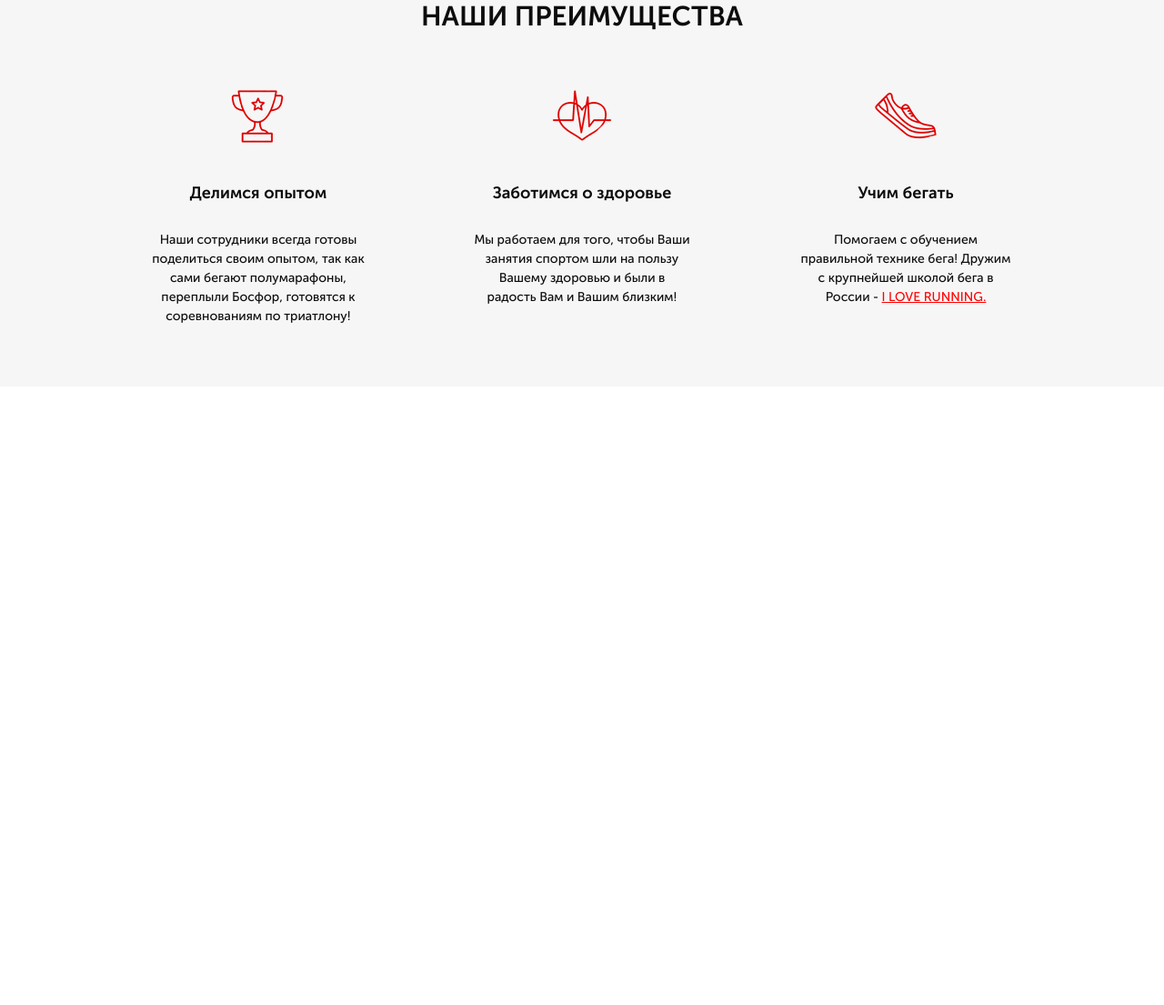
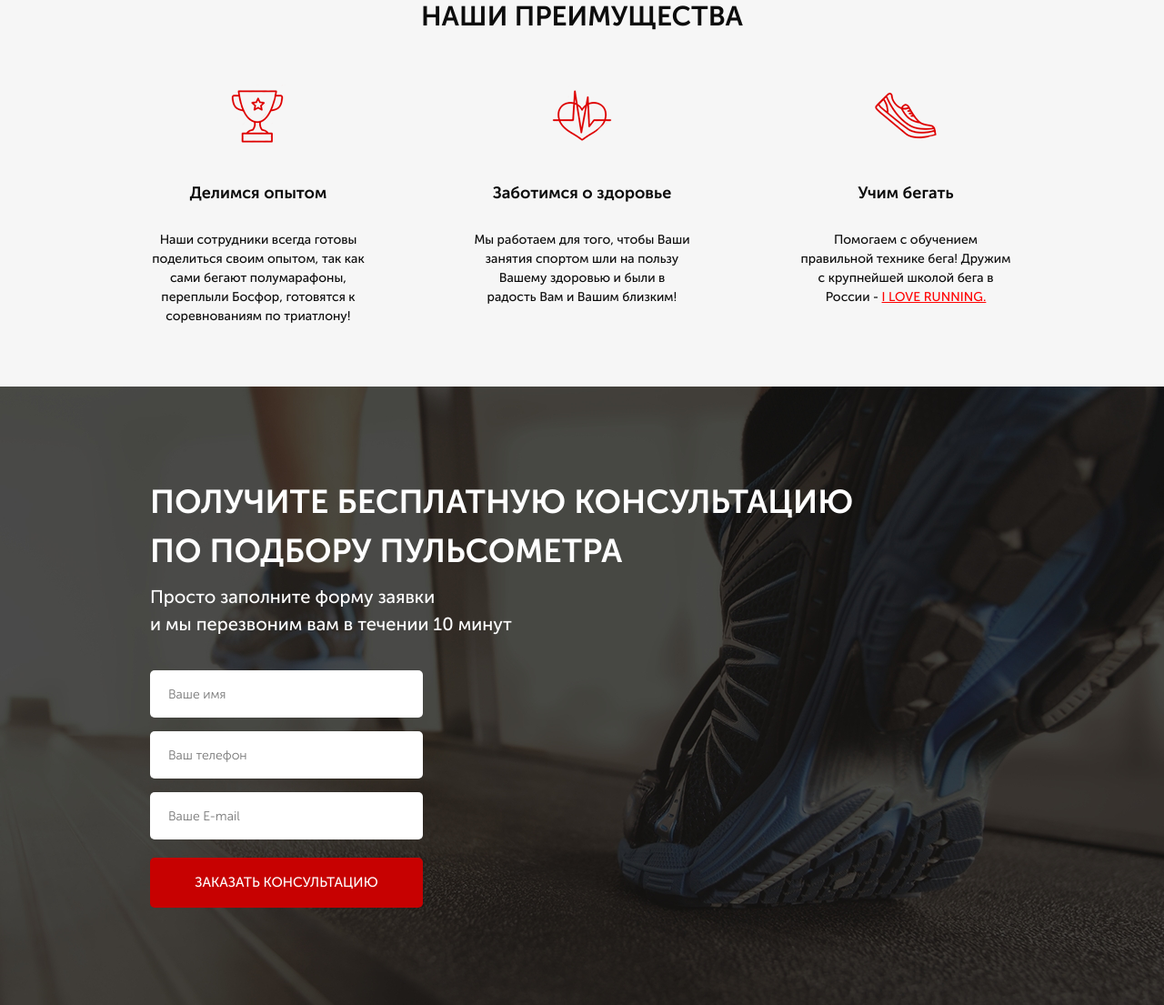
Before and after one commit to MaksEvs/Pulse, a website: page src/index.html in a window 1280 px wide. Shown: the part 761-1866 px from the top of the page at 91% size. Before the commit the page ends 1186 px from the top, so only its background shows below. Drawn offline with Linux system fonts and the light colour scheme.

Commit message:
add consultation

```diff
--- a/src/css/blocks/header.min.css
+++ /dev/null
@@ -1 +0,0 @@
-.header{display:flex;justify-content:space-between;justify-content:center}
--- a/src/css/blocks/promo.min.css
+++ /dev/null
@@ -1 +0,0 @@
-.promo{min-height:650px;padding:21px 0 93px 0;background:url(../../img/main.jpg) center center/cover no-repeat}
--- a/src/index.html
+++ b/src/index.html
@@ -73,11 +73,33 @@
                 <div class="advantages__item">
                     <img src="icons/advantages/shoe.png" alt="shoe" class="advantages__icon">
                     <div class="advantages__subtitle">Учим бегать</div>
-                    <div class="advantages__descr">Помогаем с обучением правильной технике бега! Дружим с крупнейшей школой бега в России - <a href="#">I LOVE RUNNING.</a>
+                    <div class="advantages__descr">Помогаем с обучением правильной технике бега! Дружим с крупнейшей школой бега в России -
+                        <a href="#">I LOVE RUNNING.</a>
                     </div>
                 </div>
             </div>
         </div>
     </div>
+
+    <div class="consultation">
+        <div class="container">
+            <h2 class="title  title_left">
+                Получите бесплатную консультацию <br>
+                по подбору пульсометра
+            </h2>
+            <div class="consultation__descr">
+                Просто заполните форму заявки <br>
+                и мы перезвоним вам в течении 10 минут
+            </div>
+            <form class="feed-form" action="#">
+                <input name="name" required placeholder="Ваше имя" type="text">
+                <input name="phone" required placeholder="Ваш телефон" type="number">
+                <input name="email" required placeholder="Ваше E-mail" type="email">
+                <button class="button button_submit">Заказать консультацию</button>
+            </form>
+        </div>
+    </div>
+
+    <script src="js/script.js"></script>
 </body>
 </html>
--- a/src/sass/blocks/_buttons.scss
+++ b/src/sass/blocks/_buttons.scss
@@ -16,4 +16,9 @@
         font-size: 16px;
         line-height: 25px;
     }
+    &_submit {
+        width: 100%;
+        height: 55px;
+        font-size: 15px;
+    }
 }
--- /dev/null
+++ b/src/sass/blocks/_consultation.scss
@@ -0,0 +1,11 @@
+.consultation {
+    min-height: 680px;
+    padding: 100px 0 92px 0;
+    background: url(../img/consultation.jpg) center (center/cover) no-repeat;
+    &__descr {
+        font-weight: 500;
+        font-size: 20px;
+        line-height: 30px;
+        color: #FFFFFF;
+    }
+}
--- /dev/null
+++ b/src/sass/blocks/_forms.scss
@@ -0,0 +1,20 @@
+.feed-form {
+    margin-top: 36px;
+    display: flex;
+    flex-direction: column;
+    width: 300px;
+    input {
+        height: 52px;
+        background: #FFFFFF;
+        border-radius: 5px;
+        margin-bottom: 15px;
+        border: none;
+        padding: 0 20px;
+        font-weight: 300;
+        font-size: 14px;
+        color: #4B4B4B;
+        &:nth-child(3) {
+            margin-bottom: 20px;
+        }
+    }
+}
--- a/src/sass/blocks/_promo.scss
+++ b/src/sass/blocks/_promo.scss
@@ -1,7 +1,7 @@
 .promo {
     min-height: 650px;
     padding: 21px 0 93px 0;
-    background: url(../../img/main.jpg) center (center/cover) no-repeat;
+    background: url(../img/main.jpg) center (center/cover) no-repeat;
     &__wrapper {
         display: flex;
         flex-direction: column;
--- a/src/sass/blocks/_titles.scss
+++ b/src/sass/blocks/_titles.scss
@@ -4,4 +4,11 @@
     line-height: 30px;
     text-align: center;
     color: #0D0D0D;
+    text-transform: uppercase;
+    &_left {
+        font-size: 36px;
+        text-align: left;
+        color: #FFFFFF;
+        line-height: 54px;
+    }
 }
--- a/src/sass/style.scss
+++ b/src/sass/style.scss
@@ -13,4 +13,6 @@
 @import "blocks/header.scss";
 @import "blocks/buttons";
 @import "blocks/advantages";
-@import "blocks/titles"
+@import "blocks/titles";
+@import "blocks/consultation";
+@import "blocks/forms";
```
Also changed, not shown: src/css/style.min.css, src/js/script.js (added).
